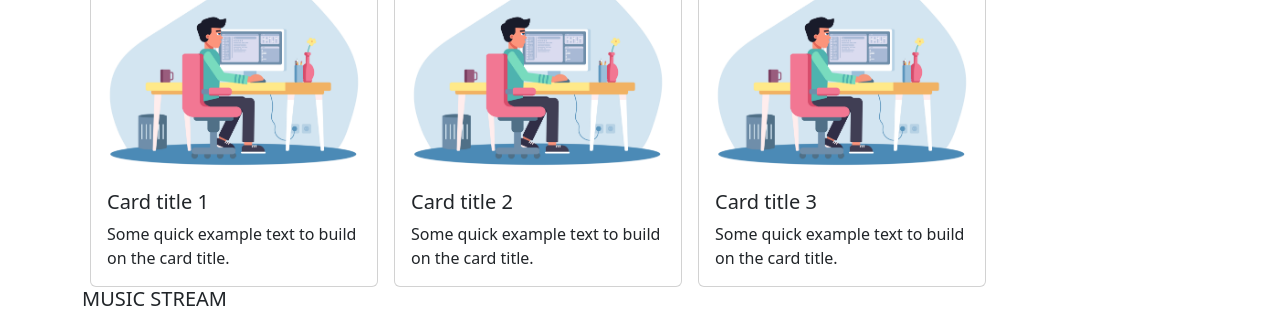
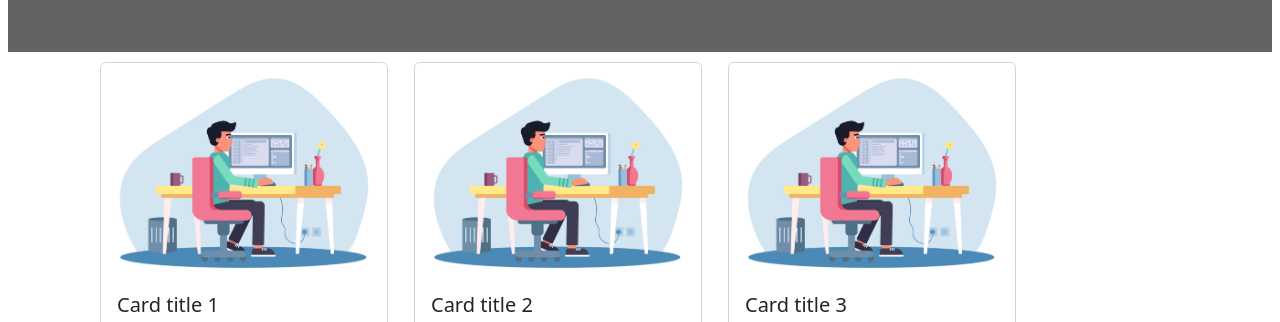
Before and after one commit to Anjali-215/labexam, a plain HTML site: page index.html in a window 1280 px wide. Shown: the part 134-456 px from the top of the page. Drawn offline with nearby package versions, Linux system fonts and the light colour scheme.

Commit message:
second commit

```diff
--- a/index.html
+++ b/index.html
@@ -4,10 +4,11 @@
     <meta charset="UTF-8">
     <meta name="viewport" content="width=device-width, initial-scale=1.0">
     <title>Bootstrap 5 Gallery</title>
-    <!-- Bootstrap 5 CSS -->
+    <link href="./style.css"  rel="stylesheet" type="text/css">
+
+
     <link href="https://cdn.jsdelivr.net/npm/bootstrap@5.3.0/dist/css/bootstrap.min.css" rel="stylesheet">
     <link href="https://stackpath.bootstrapcdn.com/bootstrap/5.3.0/css/bootstrap.min.css" rel="stylesheet">
-    <link rel="stylesheet" href="styles.css">
     <link rel="stylesheet" href="https://cdnjs.cloudflare.com/ajax/libs/font-awesome/6.0.0-beta3/css/all.min.css">
 </head>
 <body>
--- a/style.css
+++ b/style.css
@@ -28,6 +28,7 @@ body {
 
 .card:hover {
     transform: scale(1.05);
+    color: brown;
 }
 
 .navbar {
```
